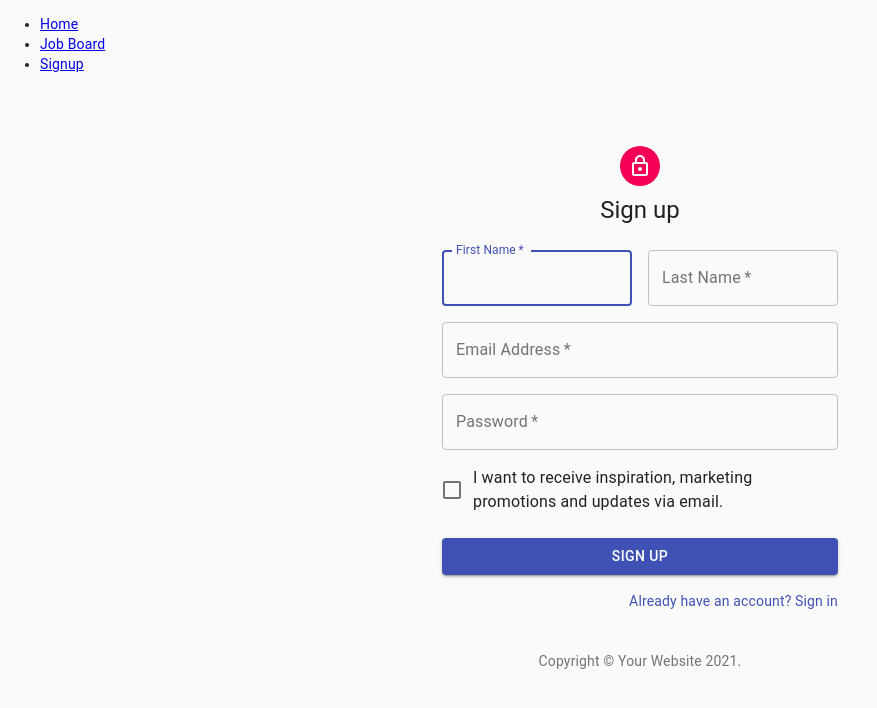
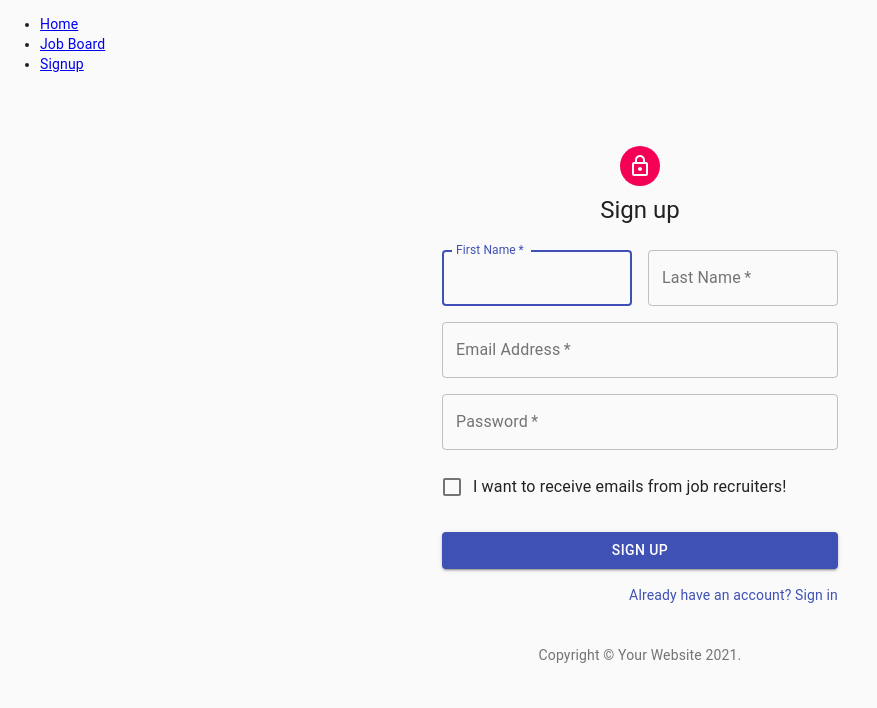
Before and after one commit to Higher-Desire/higher-desire, a React app: page /signup in a window 1280 px wide. Shown: the top 708 px of the page, without its empty margins (0-877 px from the left). Built offline with nearby package versions, Linux system fonts and the light colour scheme.

Commit message:
routers for sign-in, link to sign-up created

```diff
--- a/src/client/components/signin.jsx
+++ b/src/client/components/signin.jsx
@@ -5,21 +5,22 @@ import CssBaseline from '@material-ui/core/CssBaseline';
 import TextField from '@material-ui/core/TextField';
 import FormControlLabel from '@material-ui/core/FormControlLabel';
 import Checkbox from '@material-ui/core/Checkbox';
-import Link from '@material-ui/core/Link';
+import Linky from '@material-ui/core/Link';
 import Grid from '@material-ui/core/Grid';
 import Box from '@material-ui/core/Box';
 import LockOutlinedIcon from '@material-ui/icons/LockOutlined';
 import Typography from '@material-ui/core/Typography';
 import { makeStyles } from '@material-ui/core/styles';
 import Container from '@material-ui/core/Container';
+import { BrowserRouter as Router, Route, Switch, Link } from 'react-router-dom';
 
 function Copyright() {
   return (
     <Typography variant="body2" color="textSecondary" align="center">
       {'Copyright © '}
-      <Link color="inherit" href="https://material-ui.com/">
+      <Linky color="inherit" href="https://material-ui.com/">
         HigherDesire
-      </Link>{' '}
+      </Linky>{' '}
       {new Date().getFullYear()}
       {'.'}
     </Typography>
@@ -91,10 +92,11 @@ export default function Login() {
             <Grid item xs={12}>
               <FormControlLabel
                 control={<Checkbox value="allowExtraEmails" color="primary" />}
-                label="I want to receive inspiration, marketing promotions and updates via email."
+                label="I want to recruiters to reach out to me about open positions in my field."
               />
             </Grid>
           </Grid>
+          <Link to="/board">
           <Button
             type="submit"
             fullWidth
@@ -105,9 +107,10 @@ export default function Login() {
           >
             Login
           </Button>
+          </Link>
           <Grid container justifyContent="flex-end">
             <Grid item>
-              <Link href="#" variant="body2">
+              <Link to="/signup">
                 Dont have an account? Sign up
               </Link>
             </Grid>
--- a/src/client/components/signup.jsx
+++ b/src/client/components/signup.jsx
@@ -5,21 +5,22 @@ import CssBaseline from '@material-ui/core/CssBaseline';
 import TextField from '@material-ui/core/TextField';
 import FormControlLabel from '@material-ui/core/FormControlLabel';
 import Checkbox from '@material-ui/core/Checkbox';
-import Link from '@material-ui/core/Link';
+import Linky from '@material-ui/core/Link';
 import Grid from '@material-ui/core/Grid';
 import Box from '@material-ui/core/Box';
 import LockOutlinedIcon from '@material-ui/icons/LockOutlined';
 import Typography from '@material-ui/core/Typography';
 import { makeStyles } from '@material-ui/core/styles';
 import Container from '@material-ui/core/Container';
+import { BrowserRouter as Router, Route, Switch, Link } from 'react-router-dom';
 
 function Copyright() {
   return (
     <Typography variant="body2" color="textSecondary" align="center">
       {'Copyright © '}
-      <Link color="inherit" href="https://material-ui.com/">
+      <Linky color="inherit" href="https://material-ui.com/">
         Your Website
-      </Link>{' '}
+      </Linky>{' '}
       {new Date().getFullYear()}
       {'.'}
     </Typography>
@@ -110,10 +111,11 @@ export default function SignUp() {
             <Grid item xs={12}>
               <FormControlLabel
                 control={<Checkbox value="allowExtraEmails" color="primary" />}
-                label="I want to receive inspiration, marketing promotions and updates via email."
+                label="I want to receive emails from job recruiters!"
               />
             </Grid>
           </Grid>
+          <Link to="/board">
           <Button
             type="submit"
             fullWidth
@@ -123,11 +125,12 @@ export default function SignUp() {
           >
             Sign Up
           </Button>
+          </Link>
           <Grid container justifyContent="flex-end">
             <Grid item>
-              <Link href="#" variant="body2">
+              <Linky href="#" variant="body2">
                 Already have an account? Sign in
-              </Link>
+              </Linky>
             </Grid>
           </Grid>
         </form>
```
